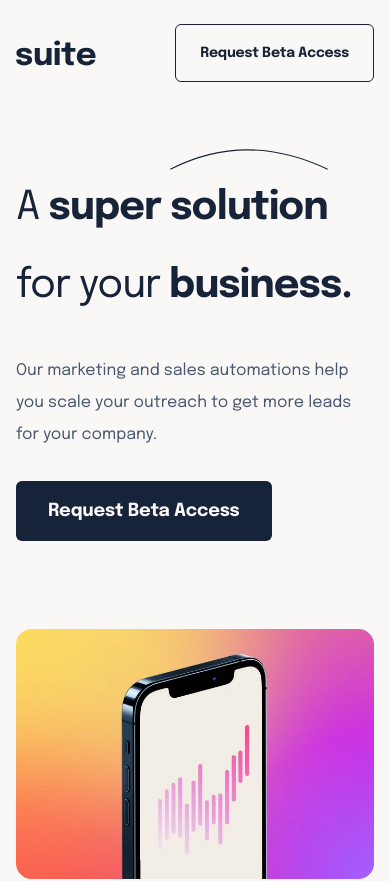
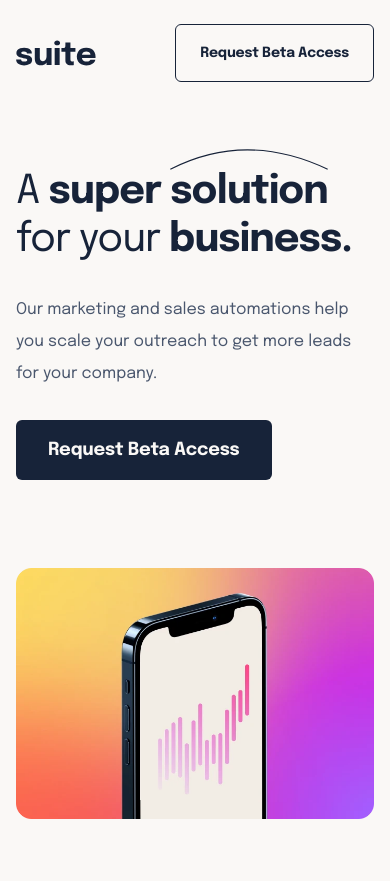
Before and after one commit to gumrahsindar/suite-lp, a Vue app: page / in a window 390 px wide. Shown: the top 881 px of the page. Built offline with nearby package versions, Linux system fonts and the light colour scheme.

Commit message:
Adjust max-width in Hero component and add responsive line-height for text utilities

```diff
--- a/src/components/Hero.vue
+++ b/src/components/Hero.vue
@@ -115,7 +115,7 @@ import Button from './Button.vue'
 
     & .text-body {
       margin-block: 20px 32px;
-      max-width: 35ch;
+      max-width: 37ch;
       text-wrap: pretty;
 
       @media (max-width: 64rem) {
--- a/src/styles/_utilities.css
+++ b/src/styles/_utilities.css
@@ -4,6 +4,10 @@
   line-height: var(--lh-78);
   letter-spacing: -1px;
   color: var(--clr-dark-blue);
+
+  @media (max-width: 40rem) {
+    line-height: 1.2;
+  }
 }
 
 .title-xl-regular {
@@ -12,6 +16,10 @@
   line-height: var(--lh-78);
   letter-spacing: -1px;
   color: var(--clr-dark-blue);
+
+  @media (max-width: 40rem) {
+    line-height: 1.2;
+  }
 }
 
 .title-lg-bold {
```
